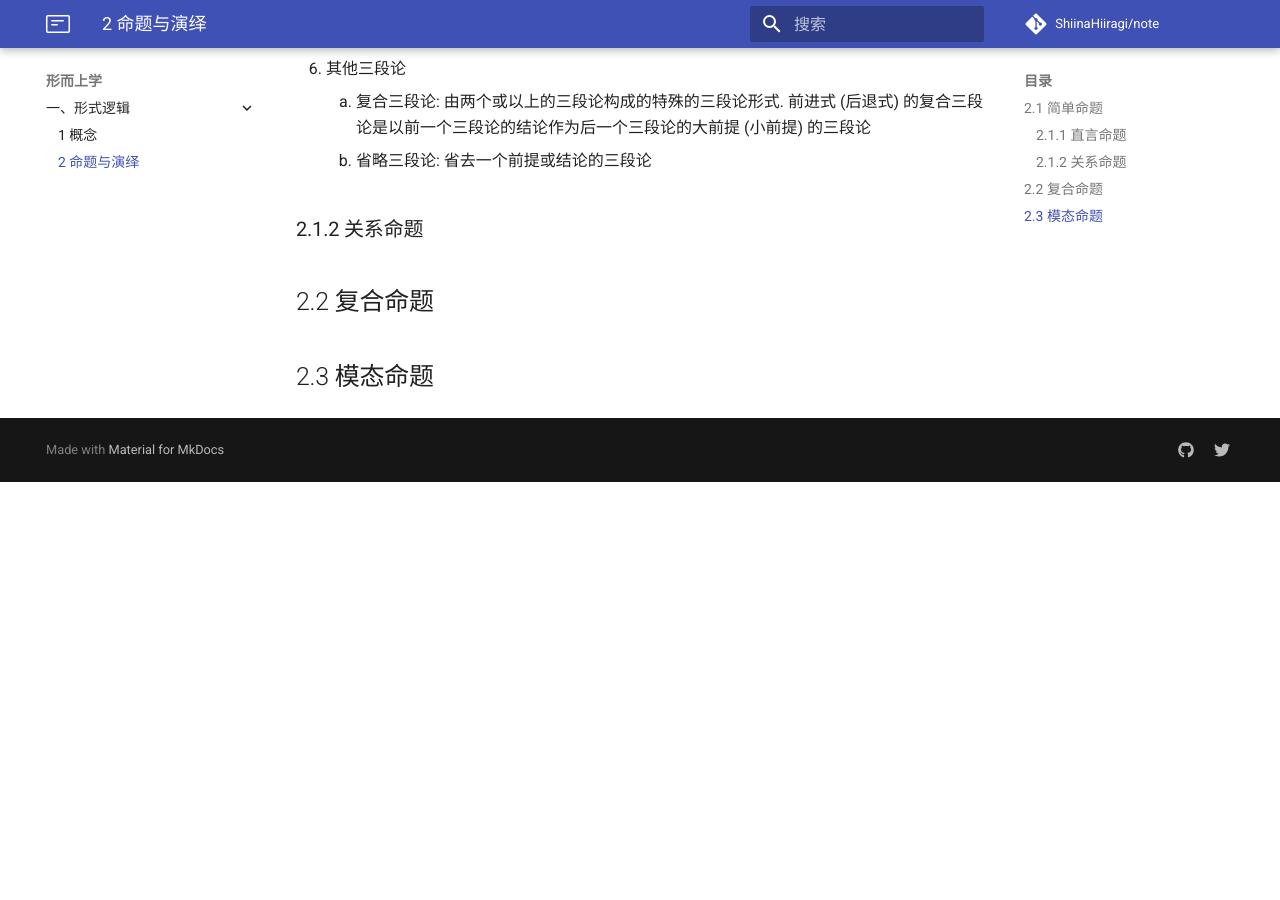
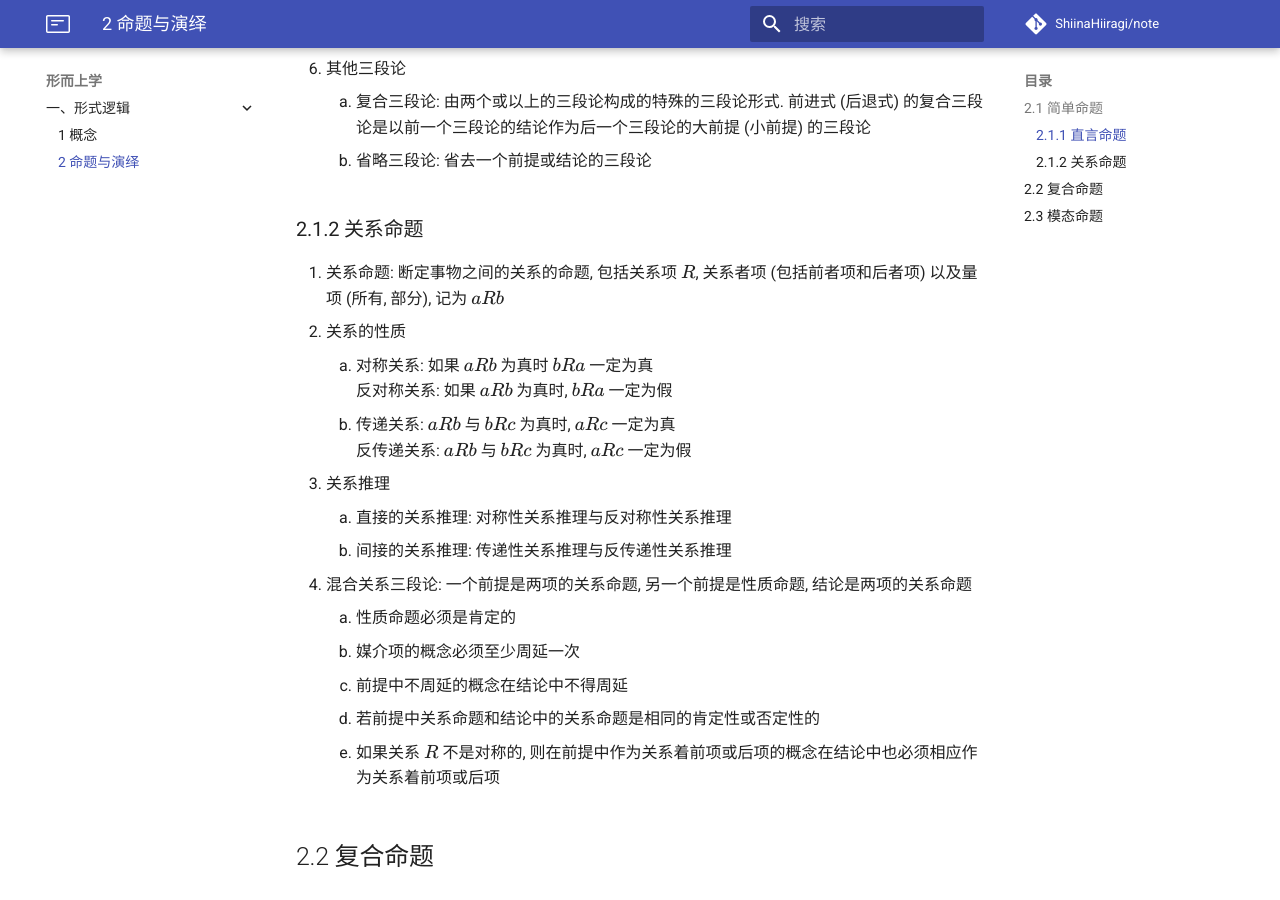
Before and after one commit to ShiinaHiiragi/note, an MkDocs documentation site: the page built from docs/philosophy/formal/deduction.md, in a window 1280 px wide and 900 px high, scrolled down 3471 px. Built offline with MkDocs 1.6.1 and Material for MkDocs 9.7.7, drawn with Linux system fonts in a browser that asks for light colours; comment, search, counter and statistics services are not loaded; before the commit the page ends 3953 px from its top, so only the background shows below that.

Commit message:
add 2.1.2

```diff
--- a/docs/philosophy/formal/deduction.md
+++ b/docs/philosophy/formal/deduction.md
@@ -82,6 +82,21 @@
     2. 省略三段论: 省去一个前提或结论的三段论
 
 ### 2.1.2 关系命题
+1. 关系命题: 断定事物之间的关系的命题, 包括关系项 $R$, 关系者项 (包括前者项和后者项) 以及量项 (所有, 部分), 记为 $aRb$
+2. 关系的性质
+    1. 对称关系: 如果 $aRb$ 为真时 $bRa$ 一定为真
+        反对称关系: 如果 $aRb$ 为真时, $bRa$ 一定为假
+    2. 传递关系: $aRb$ 与 $bRc$ 为真时, $aRc$ 一定为真
+        反传递关系: $aRb$ 与 $bRc$ 为真时, $aRc$ 一定为假
+3. 关系推理
+    1. 直接的关系推理: 对称性关系推理与反对称性关系推理
+    2. 间接的关系推理: 传递性关系推理与反传递性关系推理
+4. 混合关系三段论: 一个前提是两项的关系命题, 另一个前提是性质命题, 结论是两项的关系命题
+    1. 性质命题必须是肯定的
+    2. 媒介项的概念必须至少周延一次
+    3. 前提中不周延的概念在结论中不得周延
+    4. 若前提中关系命题和结论中的关系命题是相同的肯定性或否定性的
+    5. 如果关系 $R$ 不是对称的, 则在前提中作为关系着前项或后项的概念在结论中也必须相应作为关系着前项或后项
 
 ## 2.2 复合命题
 
```
